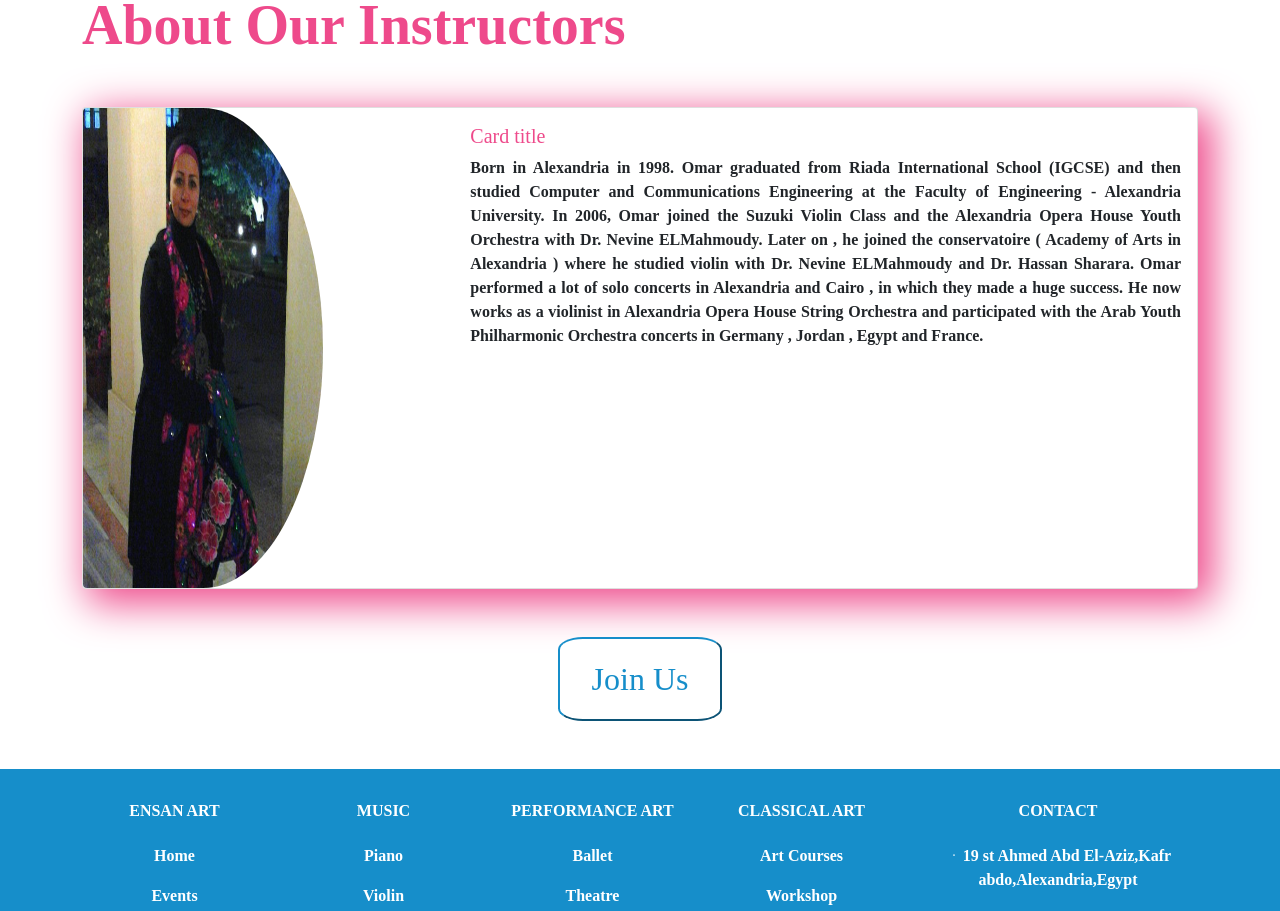
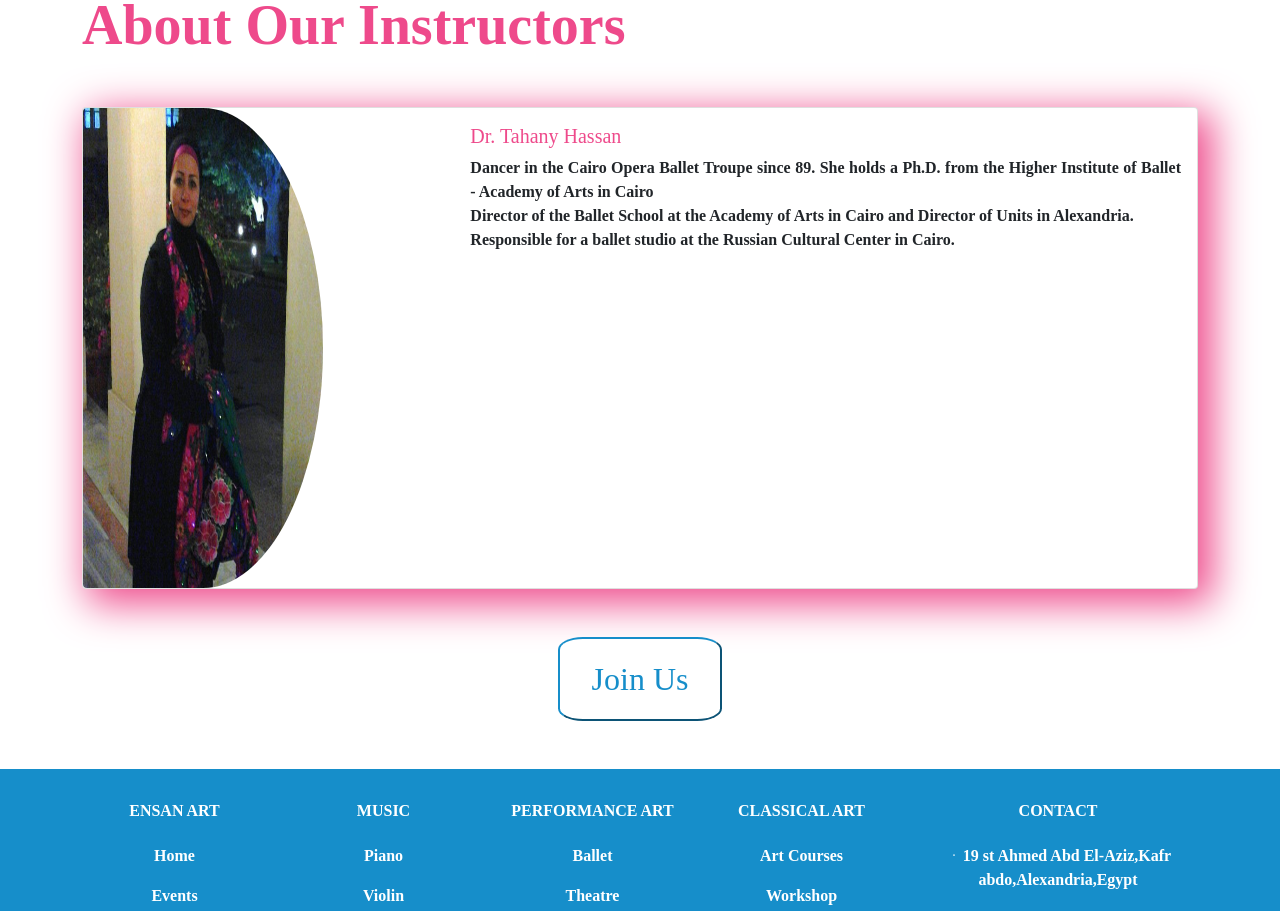
Before and after one commit to sandra-girgis/GP-front, a React (Create React App) app in the folder frontend/: page /ballet in a window 1280 px wide. Shown: the part 2160-3071 px from the top of the page. Built offline with nearby package versions, Linux system fonts and the light colour scheme; a web font is replaced by a local one.

Commit message:
ballet instracture

```diff
--- a/frontend/src/Pages/Ballet.js
+++ b/frontend/src/Pages/Ballet.js
@@ -128,22 +128,14 @@ export const Ballet = () => {
             <div className="col-md-8">
               <div className="card-body">
                 <h5 className="card-title" style={{ color: "#ee4a8b" }}>
-                  Card title
+                Dr. Tahany Hassan
                 </h5>
                 <p className="card-text desc">
-                  Born in Alexandria in 1998. Omar graduated from Riada
-                  International School (IGCSE) and then studied Computer and
-                  Communications Engineering at the Faculty of Engineering -
-                  Alexandria University. In 2006, Omar joined the Suzuki Violin
-                  Class and the Alexandria Opera House Youth Orchestra with Dr.
-                  Nevine ELMahmoudy. Later on , he joined the conservatoire (
-                  Academy of Arts in Alexandria ) where he studied violin with
-                  Dr. Nevine ELMahmoudy and Dr. Hassan Sharara. Omar performed a
-                  lot of solo concerts in Alexandria and Cairo , in which they
-                  made a huge success. He now works as a violinist in Alexandria
-                  Opera House String Orchestra and participated with the Arab
-                  Youth Philharmonic Orchestra concerts in Germany , Jordan ,
-                  Egypt and France.
+
+Dancer in the Cairo Opera Ballet Troupe since 89.
+She holds a Ph.D. from the Higher Institute of Ballet - Academy of Arts in Cairo<br></br>
+Director of the Ballet School at the Academy of Arts in Cairo and Director of Units in Alexandria.<br></br>
+Responsible for a ballet studio at the Russian Cultural Center in Cairo.
                 </p>
               </div>
             </div>
```
